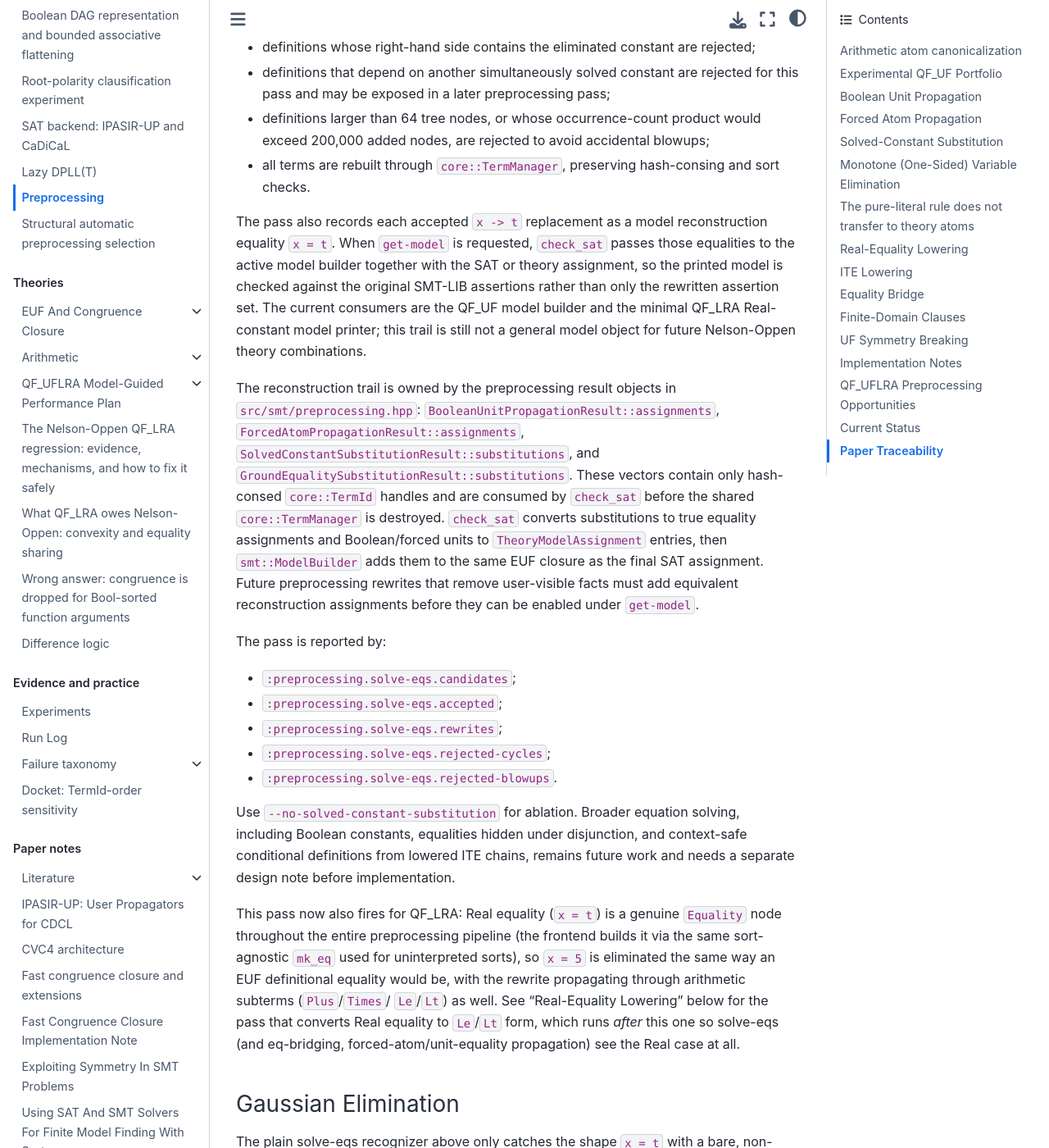
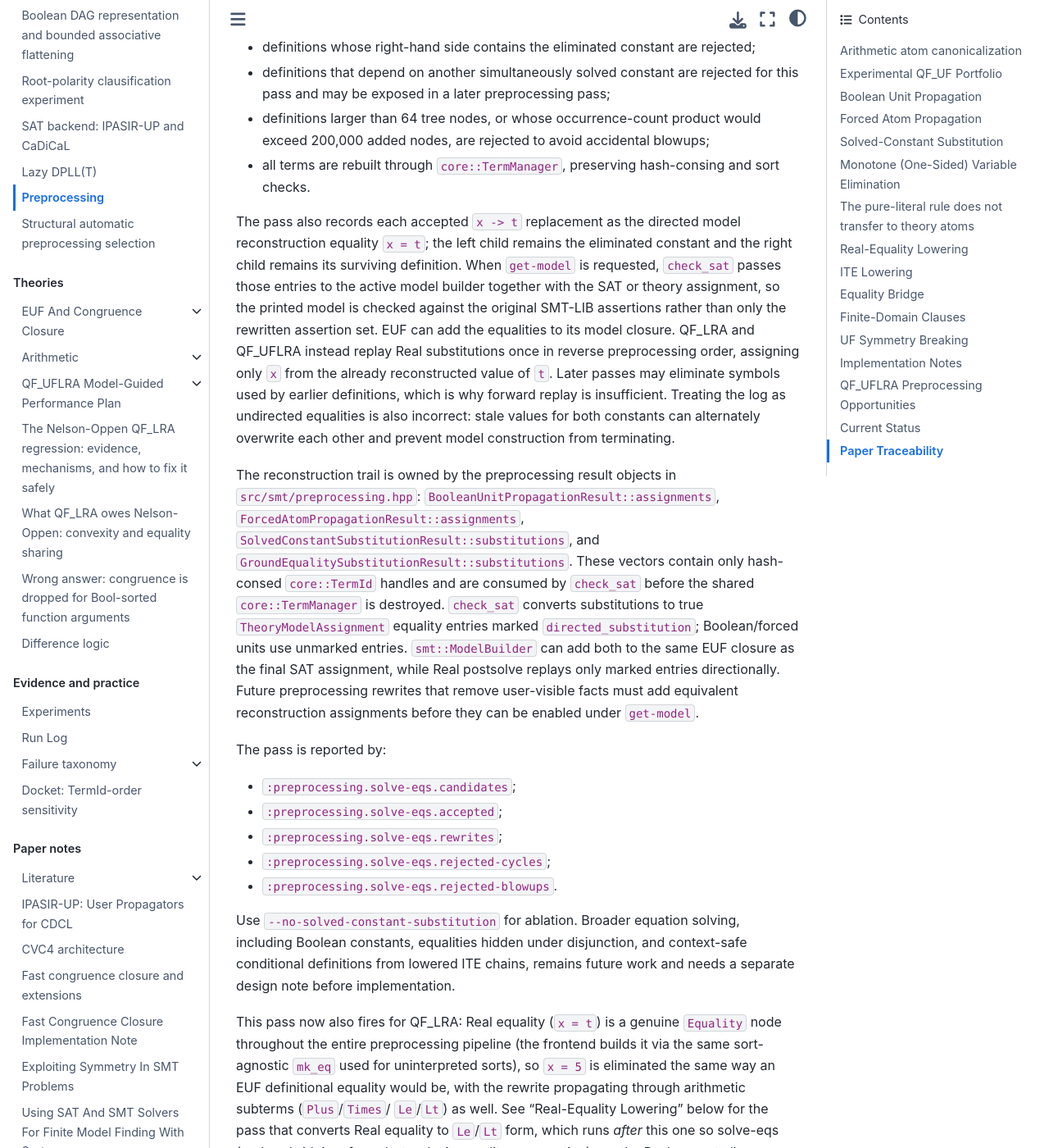
Before and after one commit to primo-solver/primo, a Jupyter Book: the page built from docs/preprocessing.md, in a window 1280 px wide and 1400 px high, scrolled down 10891 px. Shown: the whole window at 82% size. Built offline with Jupyter Book 1.0.4 settings and Sphinx 7.4.7 and the Sphinx Book theme 1.1.4, drawn with Linux system fonts in a browser that asks for light colours.

Commit message:
Replay Real model substitutions as directed postsolve

```diff
--- a/docs/preprocessing.md
+++ b/docs/preprocessing.md
@@ -468,14 +468,19 @@ bounded:
 - all terms are rebuilt through `core::TermManager`, preserving hash-consing and
   sort checks.
 
-The pass also records each accepted `x -> t` replacement as a model
-reconstruction equality `x = t`. When `get-model` is requested, `check_sat`
-passes those equalities to the active model builder together with the SAT or
-theory assignment, so the printed model is checked against the original SMT-LIB
-assertions rather than only the rewritten assertion set. The current consumers
-are the QF_UF model builder and the minimal QF_LRA Real-constant model
-printer; this trail is still not a general model object for future
-Nelson-Oppen theory combinations.
+The pass also records each accepted `x -> t` replacement as the directed model
+reconstruction equality `x = t`; the left child remains the eliminated constant
+and the right child remains its surviving definition. When `get-model` is
+requested, `check_sat` passes those entries to the active model builder together
+with the SAT or theory assignment, so the printed model is checked against the
+original SMT-LIB assertions rather than only the rewritten assertion set. EUF
+can add the equalities to its model closure. QF_LRA and QF_UFLRA instead replay
+Real substitutions once in reverse preprocessing order, assigning only `x`
+from the already reconstructed value of `t`. Later passes may eliminate symbols
+used by earlier definitions, which is why forward replay is insufficient.
+Treating the log as undirected equalities is also incorrect: stale values for
+both constants can alternately overwrite each other and prevent model
+construction from terminating.
 
 The reconstruction trail is owned by the preprocessing result objects in
 `src/smt/preprocessing.hpp`: `BooleanUnitPropagationResult::assignments`,
@@ -484,11 +489,12 @@ The reconstruction trail is owned by the preprocessing result objects in
 `GroundEqualitySubstitutionResult::substitutions`. These vectors contain only
 hash-consed `core::TermId` handles and are consumed by `check_sat` before the
 shared `core::TermManager` is destroyed. `check_sat` converts substitutions to
-true equality assignments and Boolean/forced units to `TheoryModelAssignment`
-entries, then `smt::ModelBuilder` adds them to the same EUF closure as the final
-SAT assignment. Future preprocessing rewrites that remove user-visible facts
-must add equivalent reconstruction assignments before they can be enabled under
-`get-model`.
+true `TheoryModelAssignment` equality entries marked `directed_substitution`;
+Boolean/forced units use unmarked entries. `smt::ModelBuilder` can add both to
+the same EUF closure as the final SAT assignment, while Real postsolve replays
+only marked entries directionally. Future preprocessing rewrites that remove
+user-visible facts must add equivalent reconstruction assignments before they
+can be enabled under `get-model`.
 
 The pass is reported by:
 
```
Also changed, not shown: docs/papers/lra-atom-canonicalization.md (+6 -0 lines), 3 other files.
